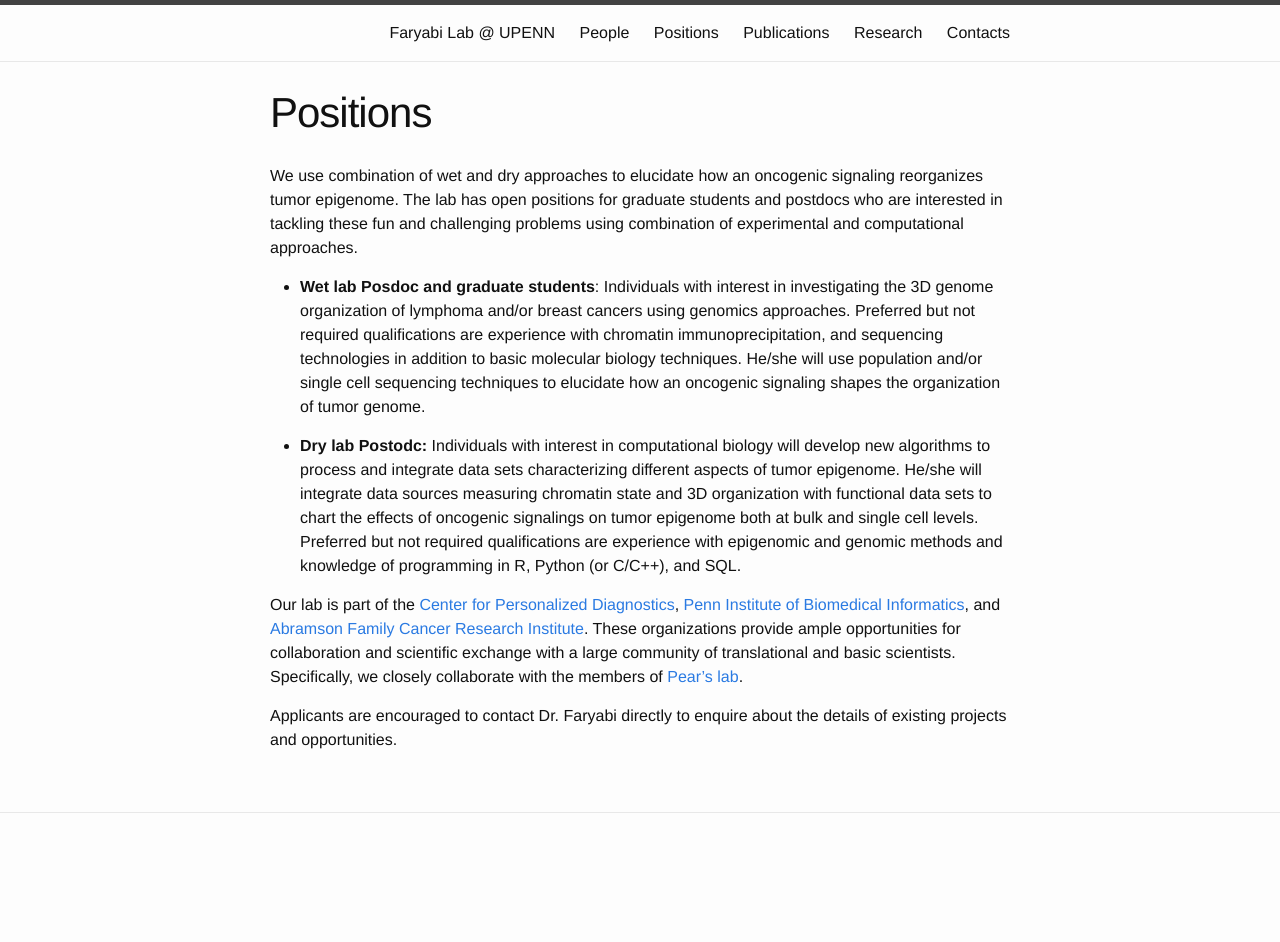
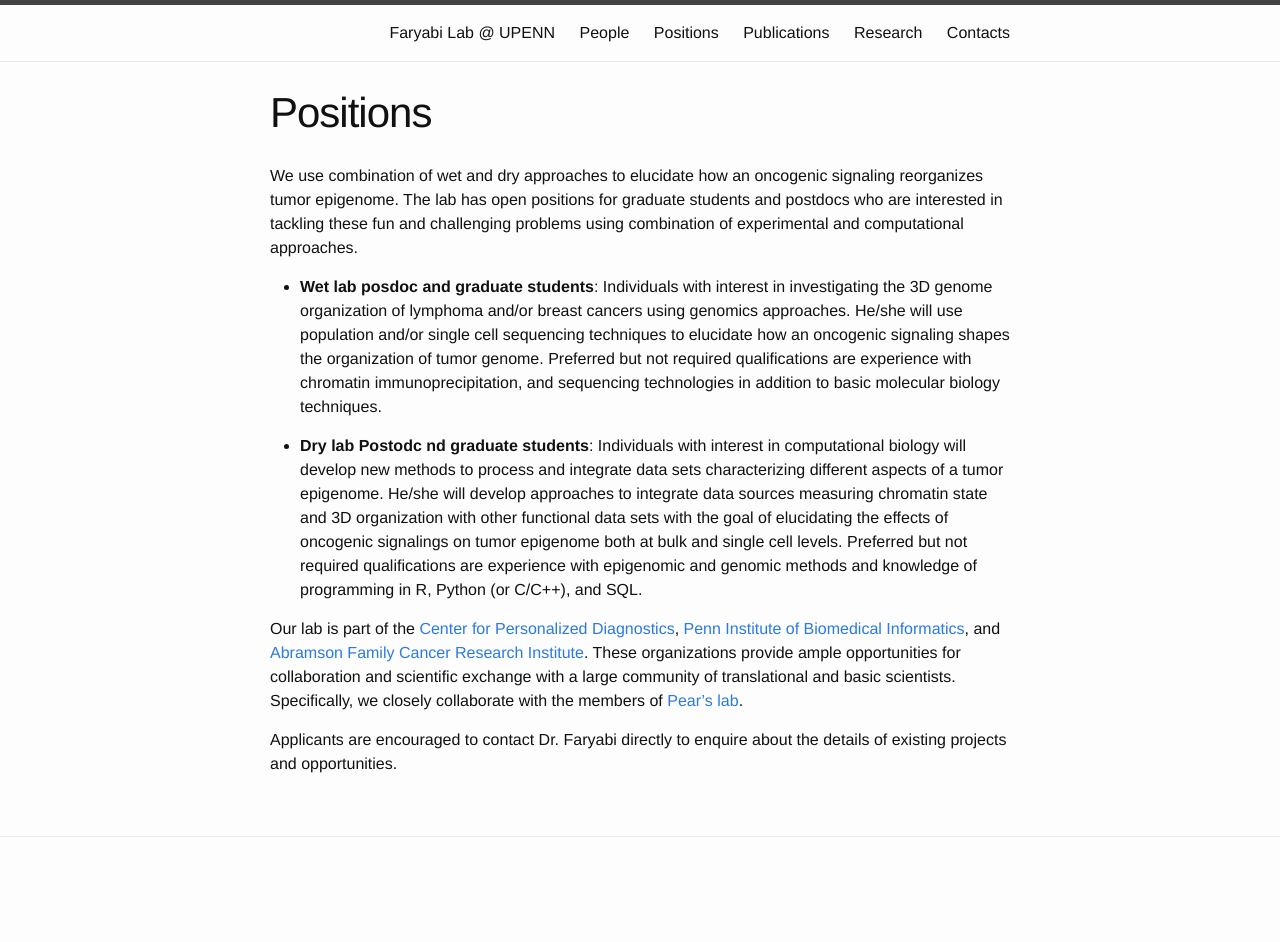
Before and after one commit to faryabib/faryabib.github.io, a Jekyll site: the page built from positions.md, in a window 1280 px wide. Built offline with Jekyll 4.4.1, drawn with Linux system fonts in a browser that asks for light colours; before the commit the page ends 918 px from its top, so only the background shows below that.

Commit message:
Update positions.md

```diff
--- a/positions.md
+++ b/positions.md
@@ -6,9 +6,9 @@ permalink: /positions.html
 
 We use combination of wet and dry approaches to elucidate how an oncogenic signaling reorganizes tumor epigenome. The lab has open positions for graduate students and postdocs who are interested in tackling these fun and challenging problems using combination of experimental and computational approaches.
 
-* **Wet lab Posdoc and graduate students**: Individuals with interest in investigating the 3D genome organization of lymphoma and/or breast cancers using genomics approaches. Preferred but not required qualifications are experience with chromatin immunoprecipitation, and sequencing technologies in addition to basic molecular biology techniques. He/she will use population and/or single cell sequencing techniques to elucidate how an oncogenic signaling shapes the organization of tumor genome.
+* **Wet lab posdoc and graduate students**: Individuals with interest in investigating the 3D genome organization of lymphoma and/or breast cancers using genomics approaches. He/she will use population and/or single cell sequencing techniques to elucidate how an oncogenic signaling shapes the organization of tumor genome. Preferred but not required qualifications are experience with chromatin immunoprecipitation, and sequencing technologies in addition to basic molecular biology techniques.
 
-* **Dry lab Postodc:** Individuals with interest in computational biology will develop new algorithms to process and integrate data sets characterizing different aspects of tumor epigenome. He/she will integrate data sources measuring chromatin state and 3D organization with functional data sets to chart the effects of oncogenic signalings on tumor epigenome both at bulk and single cell levels. Preferred but not required qualifications are experience with epigenomic and genomic methods and knowledge of programming in R, Python (or C/C++), and SQL.
+* **Dry lab Postodc nd graduate students**: Individuals with interest in computational biology will develop new methods to process and integrate data sets characterizing different aspects of a tumor epigenome. He/she will develop approaches to integrate data sources measuring chromatin state and 3D organization with other functional data sets with the goal of elucidating the effects of oncogenic signalings on tumor epigenome both at bulk and single cell levels. Preferred but not required qualifications are experience with epigenomic and genomic methods and knowledge of programming in R, Python (or C/C++), and SQL.
 
 Our lab is part of the [Center for Personalized Diagnostics](http://www.pennmedicine.org/personalized-diagnostics/), [Penn Institute of Biomedical Informatics](http://upibi.org/), and [Abramson Family Cancer Research Institute](http://www.afcri.upenn.edu/). These organizations provide ample opportunities for collaboration and scientific exchange with a large community of translational and basic scientists. Specifically, we closely collaborate with the members of [Pear's lab](http://pathology.med.upenn.edu/department/people/481/warren-s-pear).
 
```
